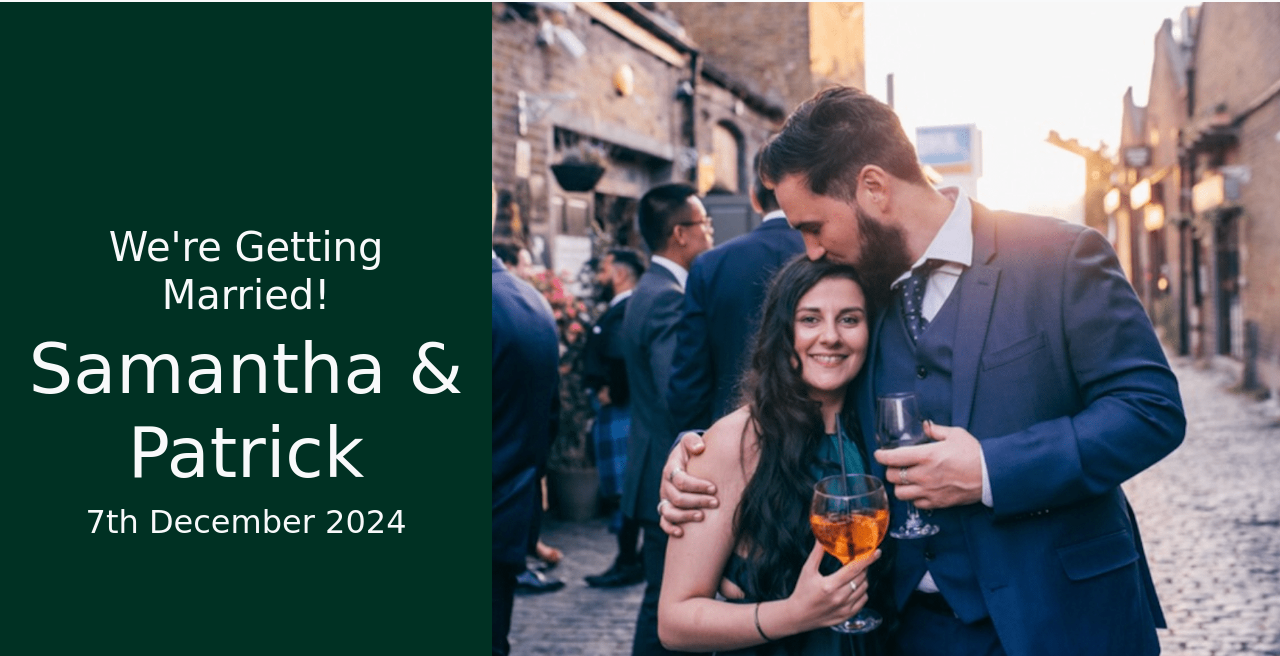
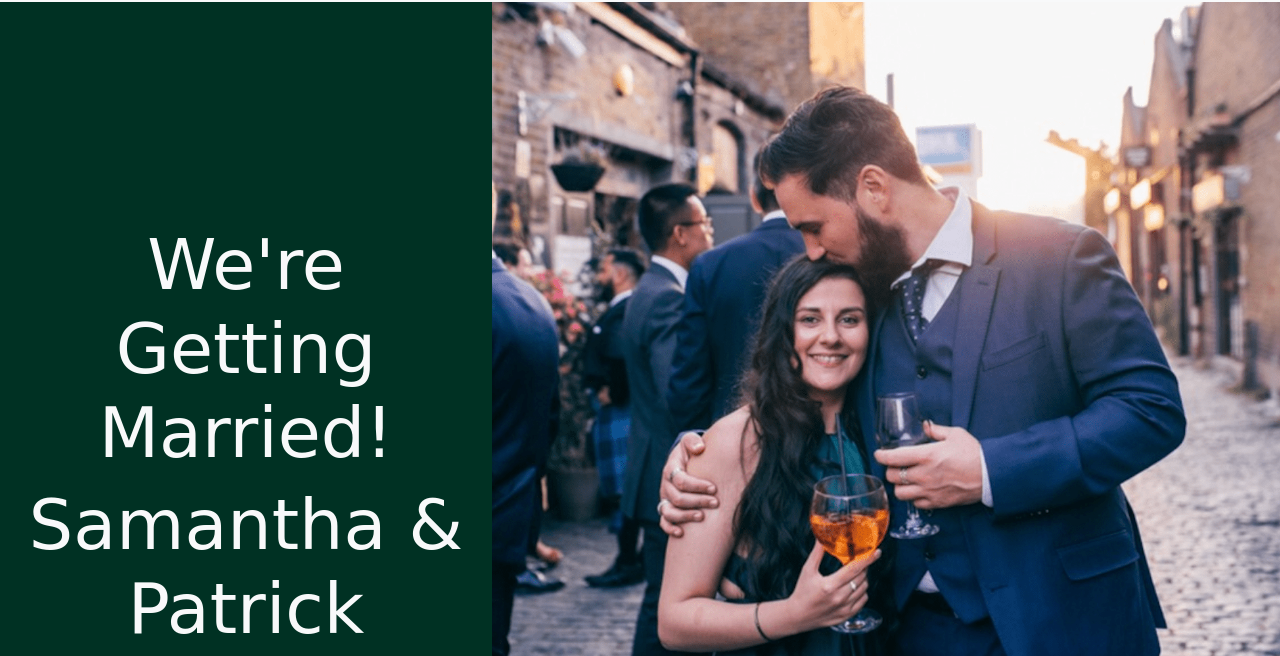
Before and after one commit to SamanthaBooth81/wedding, a website: page index.html in a window 1280 px wide. Shown: the part 124-780 px from the top of the page. Drawn offline with nearby package versions, Linux system fonts and the light colour scheme; a web font is replaced by a local one.

Commit message:
move h1 welcome msg styling into style sheet

```diff
--- a/CSS/style.css
+++ b/CSS/style.css
@@ -56,6 +56,11 @@
     padding: 0%;
     height: 900px;
     object-fit: cover;
+}
+
+.welcome-msg-styling{
+    padding-bottom:0;
+    font-size: 70px;
 }
 
 .welcome-msg {
--- a/index.html
+++ b/index.html
@@ -41,8 +41,8 @@
         <div id="welcome-container" class="container">
           <div id="welcome secondDiv" class="fixed welcome-msg cursive-font">
             <div id="flex" class="welcomeText">
-              <h1 style="padding-bottom:0;">We're Getting Married!</h1>
-              <h1 style="font-size: 70px;">Samantha & Patrick</h1>
+              <h1 class= "welcome-msg-styling">We're Getting Married!</h1>
+              <h1 class= "welcome-msg-styling">Samantha & Patrick</h1>
               <h2 class="">7th December 2024</h2>
             </div>
           </div>
```
